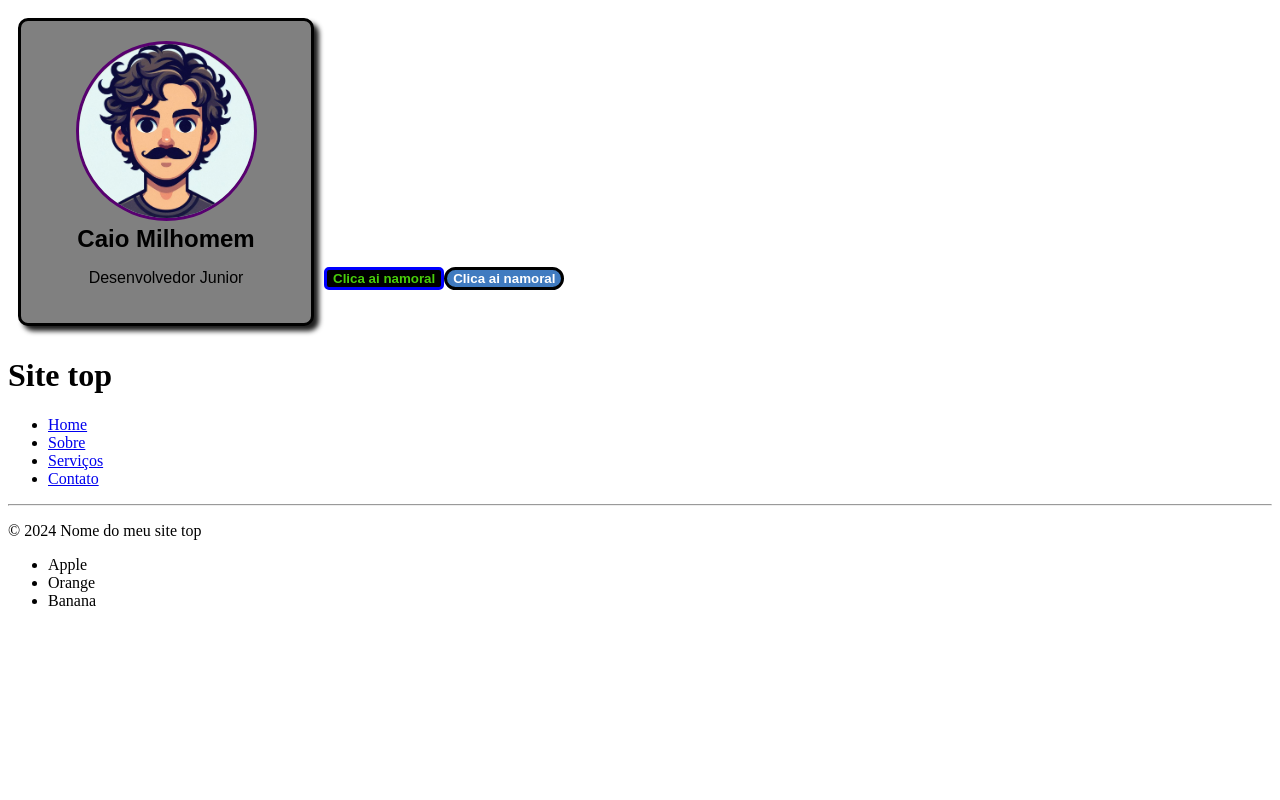
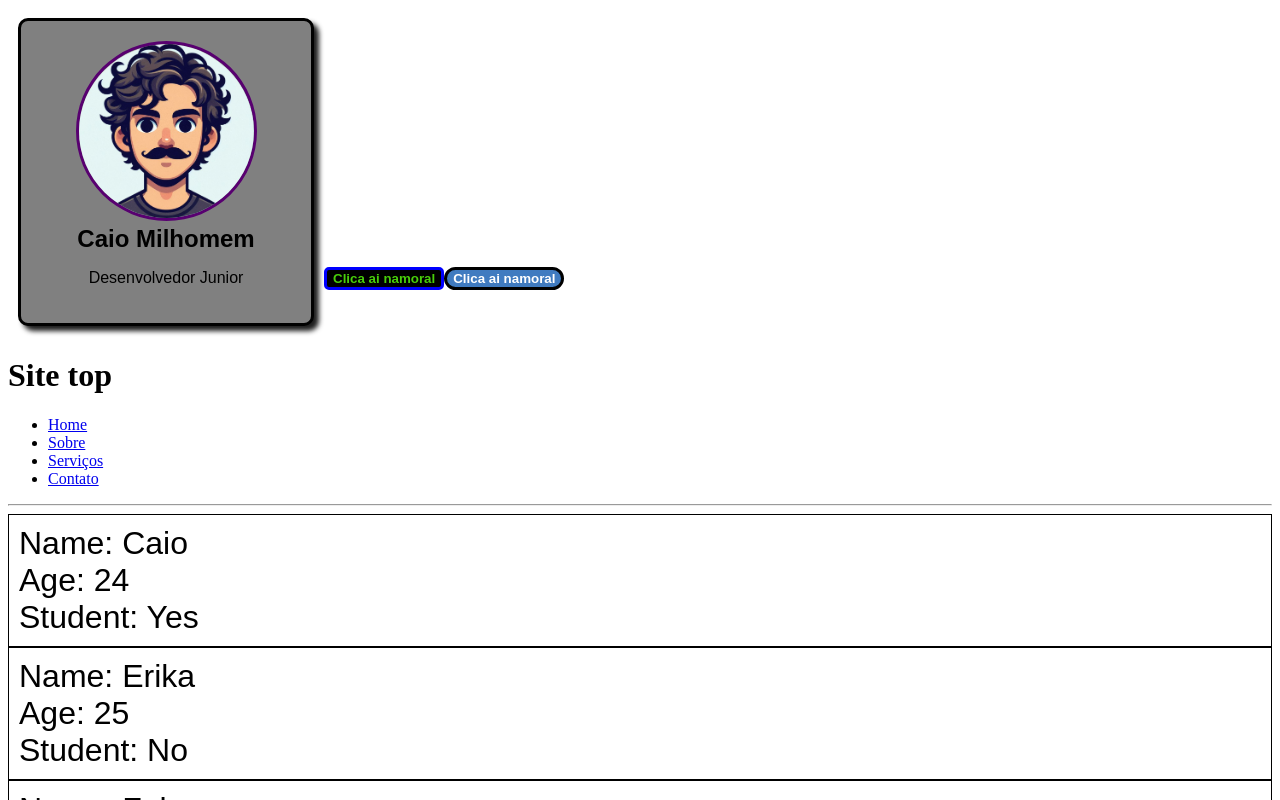
Before and after one commit to Caio-Milhomem/Curso-React, a React (Vite) app: page / in a window 1280 px wide. Shown: the top 800 px of the page. Built offline with nearby package versions, Linux system fonts and the light colour scheme.

Commit message:
Props no Students

```diff
--- a/src/App.jsx
+++ b/src/App.jsx
@@ -4,6 +4,7 @@ import Food from "./Food"
 import Card from "./Card"
 import Button from './assets/Button/Button'
 import ButtonInline from "./ButtonInline"
+import Student from "./Students"
 
 function App() {
 
@@ -13,6 +14,9 @@ function App() {
       <Button />
       <ButtonInline />
       <Header />
+      <Student name="Caio" age={24} isStudent={true} />
+      <Student name="Erika" age={25} isStudent={false} />
+      <Student />
       <Footer />
       <Food />
     </>
--- /dev/null
+++ b/src/Students.jsx
@@ -0,0 +1,23 @@
+import PropTypes from 'prop-types'
+
+function Student(props) {
+    return (
+        <div className="student">
+            <p>Name: {props.name}</p>
+            <p>Age: {props.age}</p>
+            <p>Student: {props.isStudent ? "Yes" : "No"}</p>
+        </div>
+    )
+}
+Student.propTypes = {
+    name: PropTypes.string,
+    age: PropTypes.number,
+    isStudent: PropTypes.bool,
+}
+
+Student.defaultProps = {
+    name: "Fulano",
+    age: 0,
+    isStudent: false,
+}
+export default Student
--- a/src/index.css
+++ b/src/index.css
@@ -26,3 +26,14 @@
 .card .cardText {
   font-family: Arial;
 }
+
+.student {
+  font-family: Arial;
+  font-size: 2em;
+  padding: 10px;
+  border: 1px solid black;
+}
+
+.student p {
+  margin: 0;
+}
```
